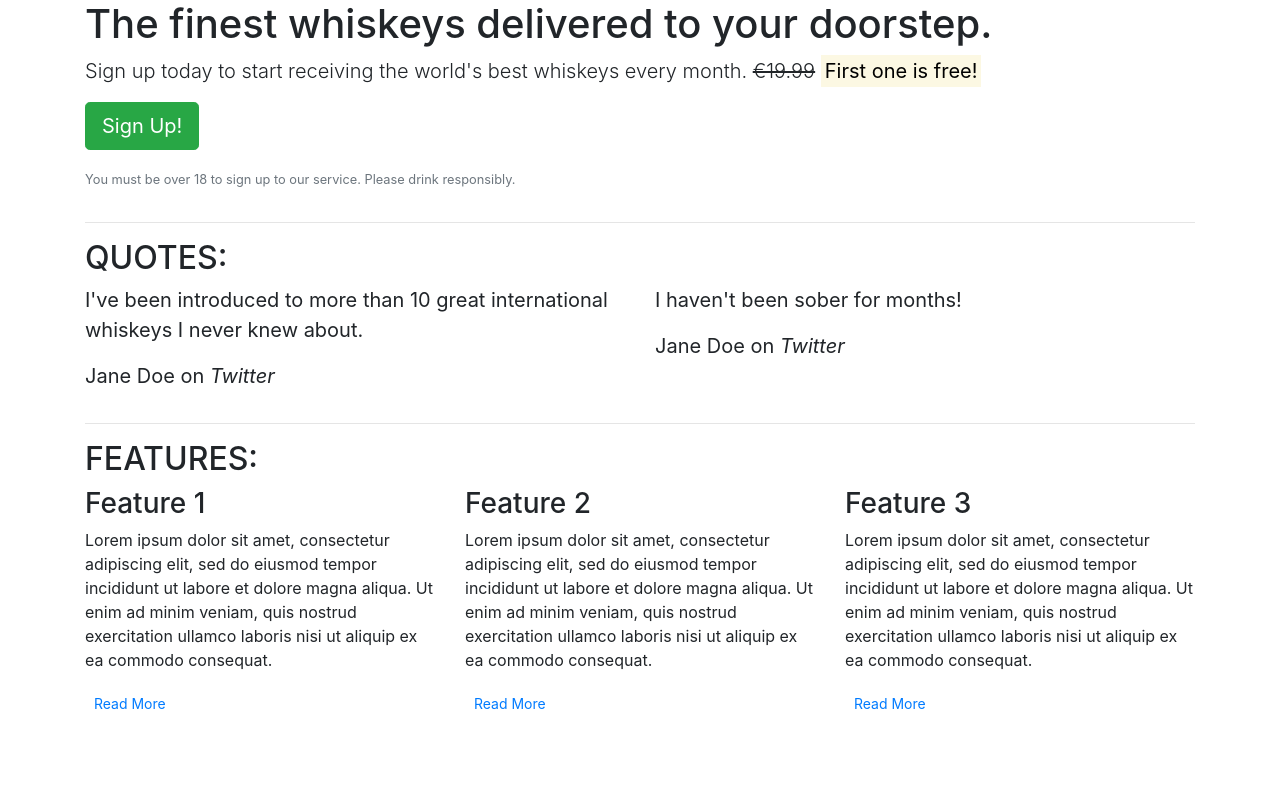
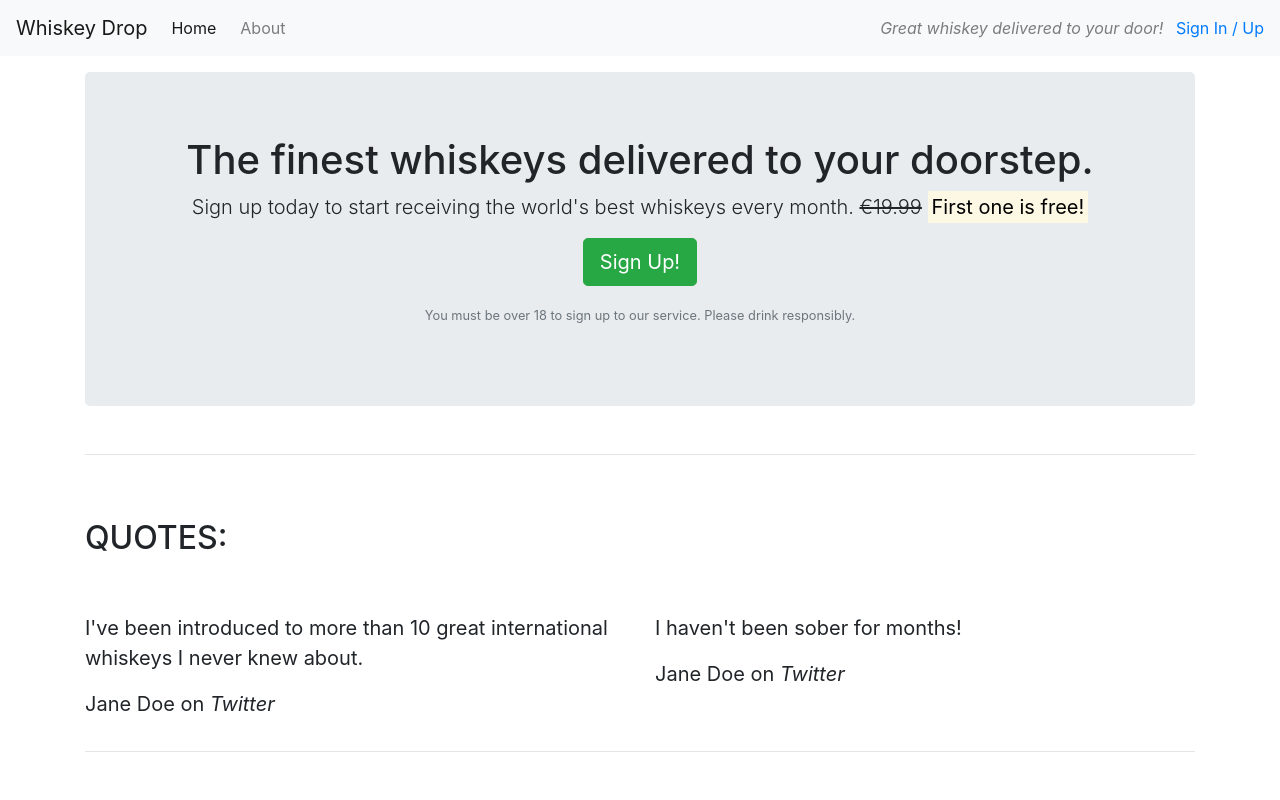
Before and after one commit to benturner22/Bootstrap, a plain HTML site: page index.html in a window 1280 px wide. Shown: the top 800 px of the page. Drawn offline with nearby package versions, Linux system fonts and the light colour scheme.

Commit message:
Update with additional styling

```diff
--- a/index.html
+++ b/index.html
@@ -9,13 +9,28 @@
 </head>
 
 <body>
-    <article class="container">
+    <nav class="navbar navbar-light bg-light navbar-expand-sm">
+        <a href="/" class="navbar-brand">Whiskey Drop</a>
+        <ul class="navbar-nav mr-auto">
+            <li class="active nav-item mr-2"><a class="nav-link" href="/">Home</a></li>
+            <li class="nav-item mr-2"><a class="nav-link" href="/about">About</a></li>
+            <li class="nav-item mr-2 d-block d-sm-none"><a class="nav-link" href="/login">Sign In / Sign Up</a></li>
+        </ul>
+        <div class="d-none d-md-block">
+            <p class="navbar-text my-auto mr-2"><i>Great whiskey delivered to your door!</i></p>
+            <a href="/login">Sign In / Up</a>
+        </div>
+    </nav>
+    <article class="container mt-3">
         <!-- Callout -->
     <div class="row">
         <div class="col-12">
-            <section class="callout">
+            <section class="callout jumbotron text-center">
              <h1>The finest whiskeys delivered to your doorstep.</h1>
-                <p class="lead">Sign up today to start receiving the world's best whiskeys every month. <s>€19.99</s> <strong><mark>First one is free!</mark></strong></p>
+                <p class="lead">Sign up today to start receiving the world's best whiskeys every month.
+                <s class="d-none d-sm-inline">€19.99</s>
+                <span class="d-inline d-sm-none"><br></span>
+                <strong><mark>First one is free!</mark></strong></p>
                 <p><button class="btn btn-lg btn-success">Sign Up!</button></p>
                 <p class="text-muted"><small>You must be over 18 to sign up to our service. Please drink responsibly.</small></p>
             </section>
@@ -27,7 +42,7 @@
         <!-- Quotes -->
         <section class="quotes">
         <div class="row">
-            <div class="col-12">
+            <div class="col-12 my-5">
                 <h2 class="text-uppercase">Quotes:</h2>
             </div>
         </div>
@@ -52,7 +67,7 @@
         <!-- Features -->
         <section class="features">
         <div class="row">
-            <div class="col-12">
+            <div class="col-12 my-5">
                 <h2 class="text-uppercase">Features:</h2>
             </div>
         </div>
```
